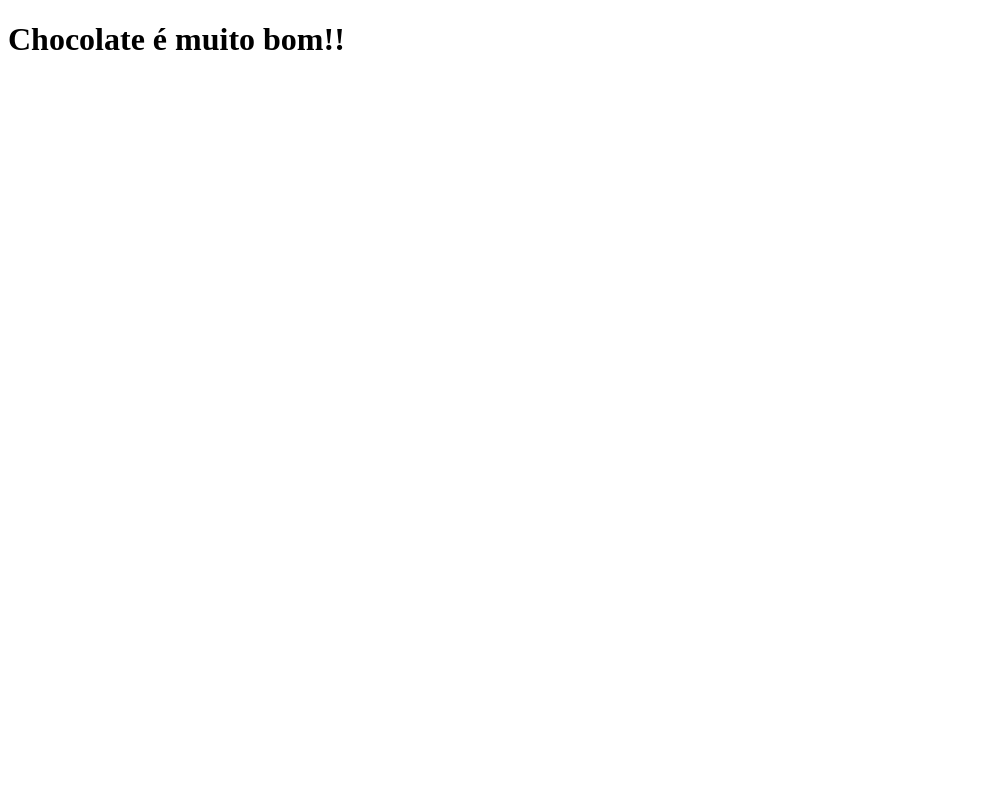
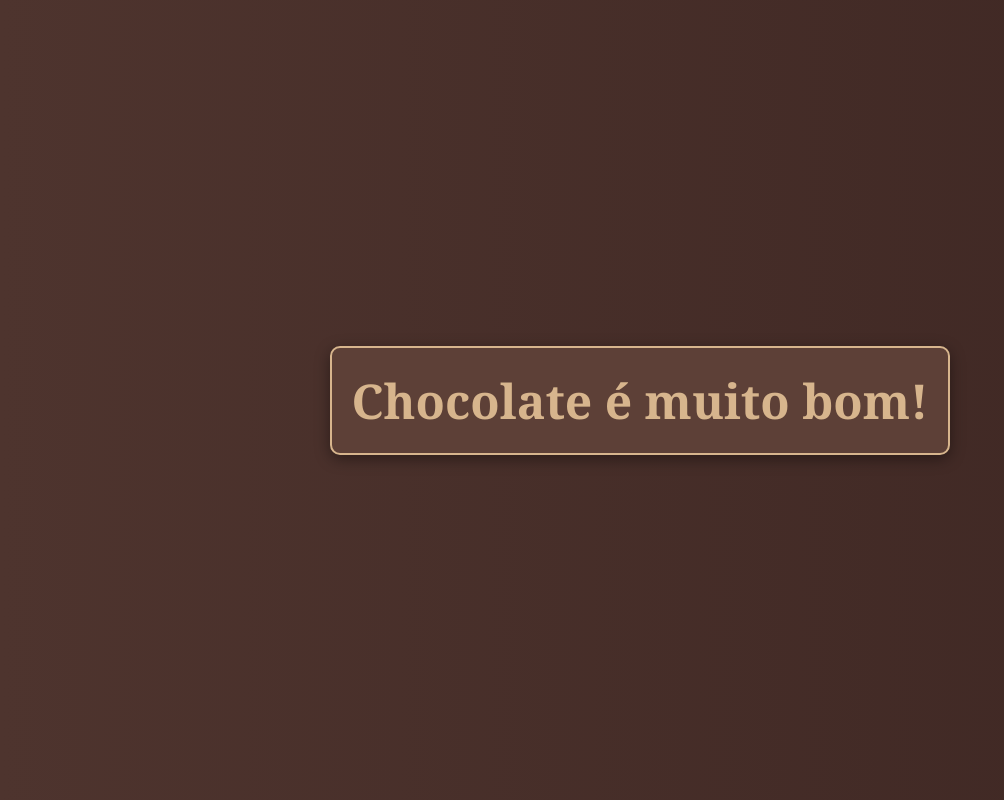
Before and after one commit to gustavo-hdv/clone-tabnews, a Next.js app: page / in a window 1280 px wide. Shown: the whole page, without its empty margins (0-1004 px from the left). Built offline with nearby package versions, Linux system fonts and the light colour scheme.

Commit message:
css test

```diff
--- /dev/null
+++ b/pages/_app.js
@@ -0,0 +1,8 @@
+// pages/_app.js
+import '../pages/styles.css'; // Importando o CSS global aqui
+
+function MyApp({ Component, pageProps }) {
+  return <Component {...pageProps} />;
+}
+
+export default MyApp;
--- a/pages/index.js
+++ b/pages/index.js
@@ -1,11 +1,5 @@
 function Home() {
-    return (
-      <div className="flex items-center justify-center h-screen bg-gradient-to-r from-purple-400 via-pink-500 to-red-500">
-        <h1 className="text-4xl font-bold text-white shadow-lg p-4 rounded-xl">
-          Chocolate é muito bom!!
-        </h1>
-      </div>
-    );
-  }
+    return <h1>Chocolate é muito bom!</h1>
+}
 
 export default Home;
--- /dev/null
+++ b/pages/styles.css
@@ -0,0 +1,22 @@
+/* styles.css */
+body {
+    background: linear-gradient(to right, #4e342e, #3e2723); /* Tons de marrom sofisticado */
+    display: flex;
+    justify-content: center;
+    align-items: center;
+    height: 100vh;
+    margin: 0;
+    font-family: 'Georgia', serif; /* Fonte elegante */
+  }
+
+  h1 {
+    color: #d7b58d; /* Dourado suave */
+    font-size: 3rem;
+    font-weight: bold;
+    padding: 20px;
+    border-radius: 10px;
+    background: #5d4037; /* Marrom mais escuro */
+    box-shadow: 0 4px 15px rgba(0, 0, 0, 0.4);
+    border: 2px solid #d7b58d; /* Borda dourada */
+    text-align: center;
+  }
```
